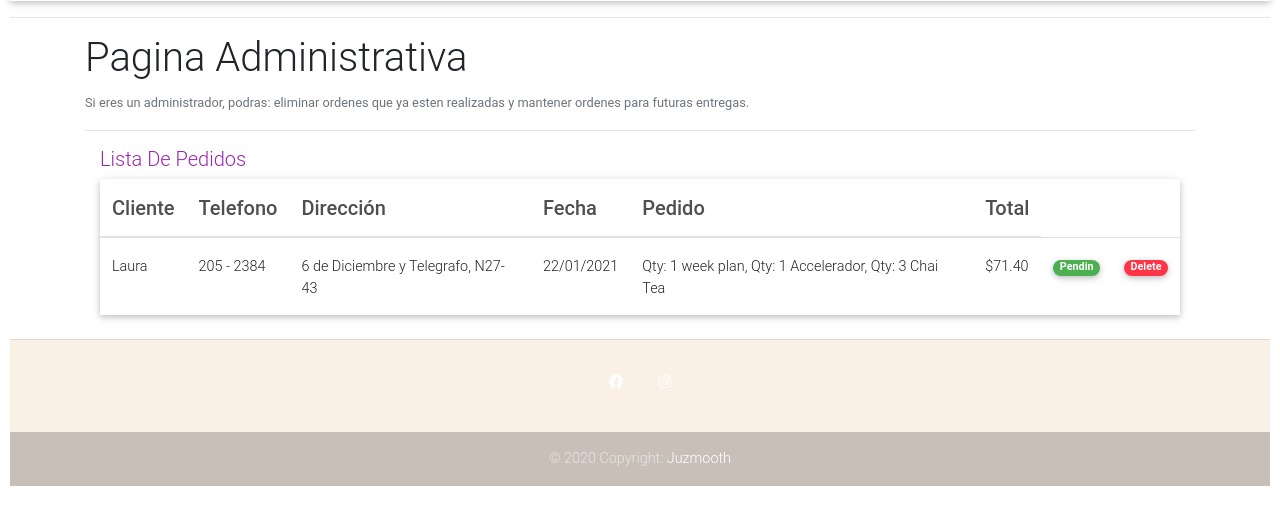
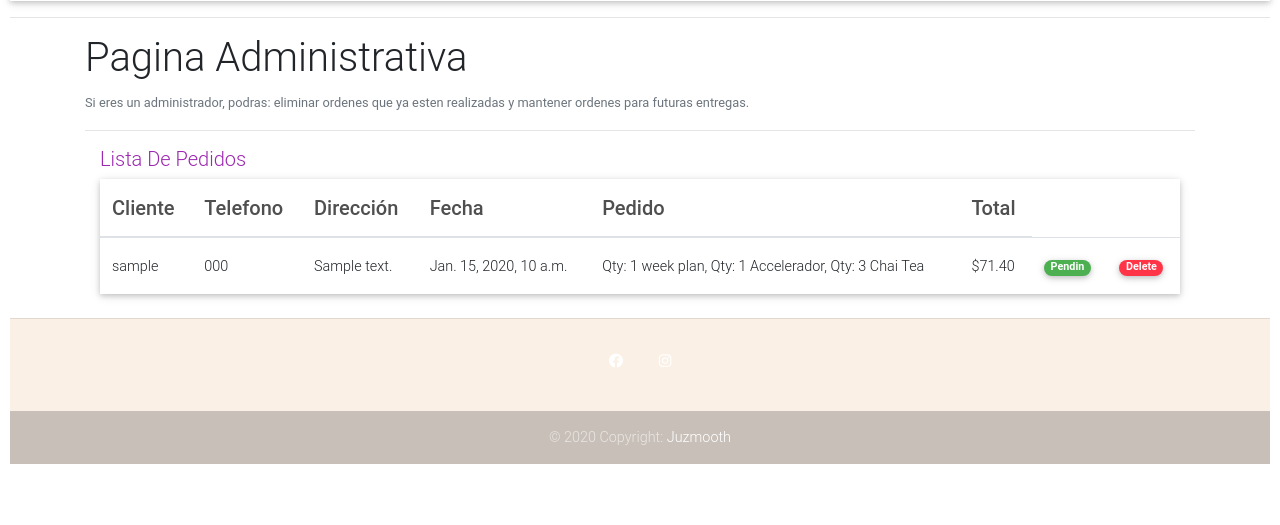
Before and after one commit to CarinaLR/Ivonne, a Django app: page /orderList_forAdmin in a window 1280 px wide. Shown: the part 154-679 px from the top of the page. Run offline with Django 3.2, Linux system fonts and the light colour scheme; tables that the repository leaves empty hold one stand-in row (values such as "Sample post"); some libraries are stand-ins or nearby versions.

Commit message:
accessing to orders

```diff
--- a/auctions/templates/auctions/orderListAdmin.html
+++ b/auctions/templates/auctions/orderListAdmin.html
@@ -27,13 +27,12 @@
       </thead>
       <tbody>
         <!--For loop for order list -->
+        {% for order in in_orderList %}
         <tr>
-          <td scope="row border-right: solid 1px">Laura</td>
-          <td class="border-right: solid 1px">205 - 2384</td>
-          <td class="border-right: solid 1px">
-            6 de Diciembre y Telegrafo, N27-43
-          </td>
-          <td class="border-right: solid 1px">22/01/2021</td>
+          <td scope="row border-right: solid 1px">{{ order.client }}</td>
+          <td class="border-right: solid 1px">{{ order.phone }}</td>
+          <td class="border-right: solid 1px">{{ order.address }}</td>
+          <td class="border-right: solid 1px">{{ order.date }}</td>
           <td class="border-right: solid 1px">
             Qty: 1 week plan, Qty: 1 Accelerador, Qty: 3 Chai Tea
           </td>
@@ -55,6 +54,7 @@
             </a>
           </td>
         </tr>
+        {% endfor %}
         <!--.End of For loop for order list -->
       </tbody>
 
--- a/auctions/views.py
+++ b/auctions/views.py
@@ -330,20 +330,20 @@ def orderList_forAdmin(request):
     in_orderList = []
 
     for order in orderList:
-        name = order.user
-        phoneNumber = order.phoneNumber
+        client = order.user
+        phone = order.phoneNumber
         address = order.address
-        items = order.products.get()
-        order_date = order.ordered_date
-        products = []
+        date = order.ordered_date
+        # Order objects have access to their related orderProduct objects with.all() method.
+        items = order.products.all()
 
-        qty = items.quantity
-        product = items.product.name
-        orders.append({"Qty": qty, "Producto": product})
-
-        in_orderList.append(
-            {f"name:{name}, phoneNumber:{phoneNumber}, address: {address}, item:{items}, pedido:{orders}, date:{order_date}"})
+        print(
+            f"client: {client}, phone: {phone}, address: {address}, date: {date}, items: {items}")
+        in_orderList.append({"client": client, "phone": phone,
+                             "address": address, "date": date, "items": items})
 
     print(f"in_orderList: {in_orderList}")
 
-    return render(request, "auctions/orderListAdmin.html")
+    return render(request, "auctions/orderListAdmin.html", {
+        "in_orderList": in_orderList,
+    })
```
